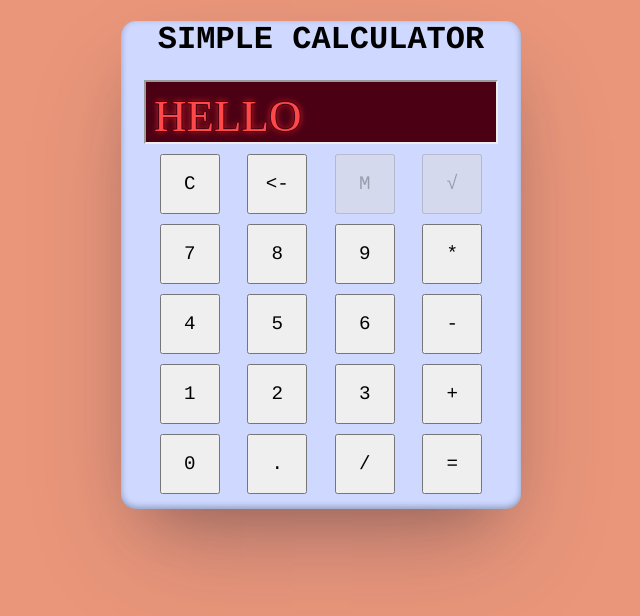
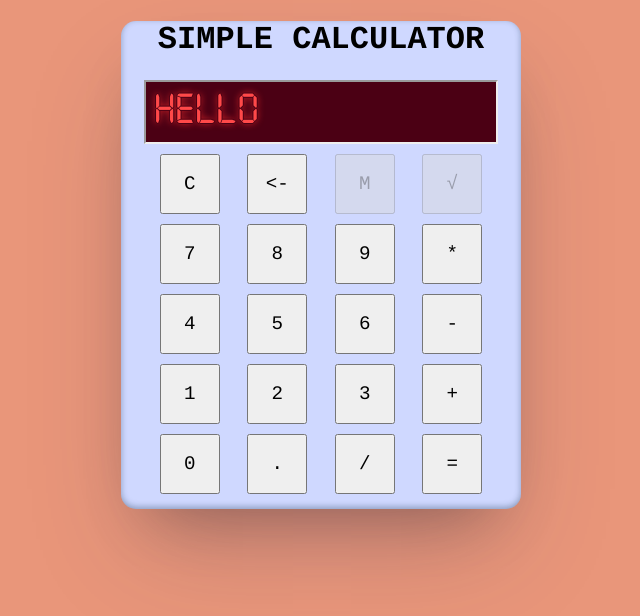
Before and after one commit to alex-rush/webcalc, a Flask app: page / in a window 1280 px wide. Shown: the top 616 px of the page, without its empty margins (319-959 px from the left). Run offline with Flask 2, Linux system fonts and the light colour scheme.

Commit message:
Update style.css

```diff
--- a/static/style.css
+++ b/static/style.css
@@ -52,17 +52,9 @@
     align-content: space-around;
     flex-wrap: wrap;
 }
-/*
 @font-face {
     font-family: Digital-7;
     src: url("Digital-7.ttf") format("truetype");
     font-style: normal;
     font-weight: normal;
 }
-*/
-@font-face {
-    font-family: Digital-7;
-    src: asset-url("Digital-7.ttf") format("truetype");
-    font-style: normal;
-    font-weight: normal;
-}
```
